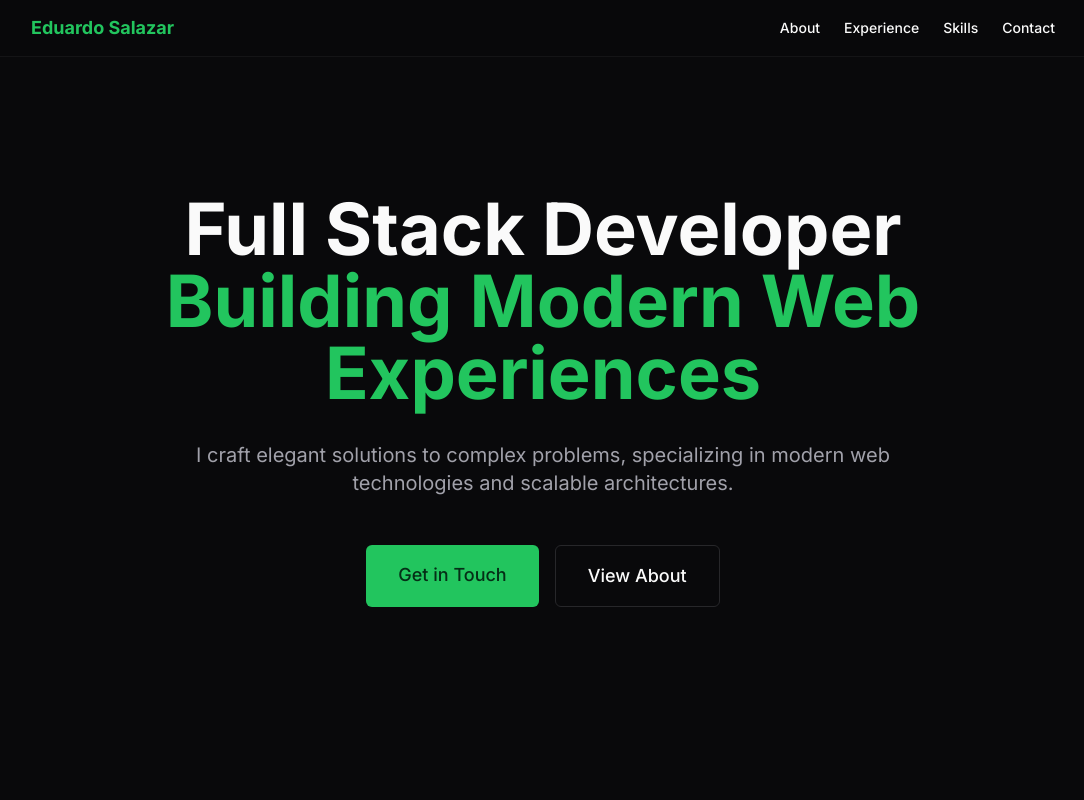
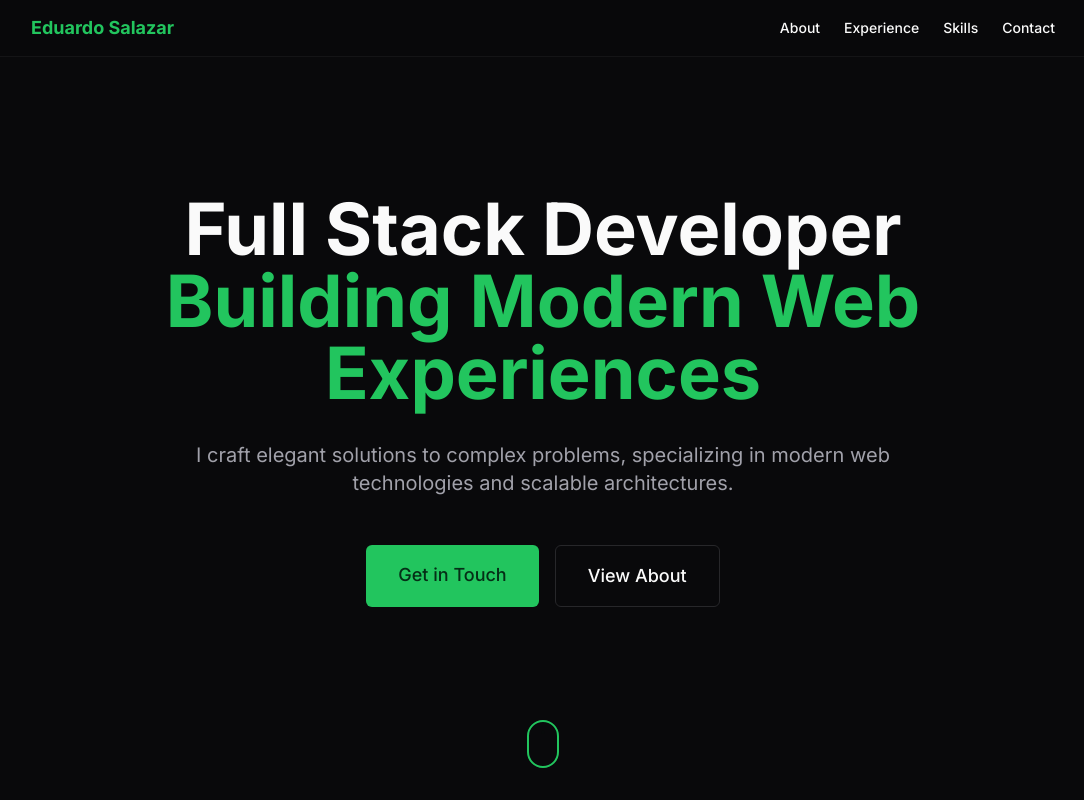
Before and after one commit to esalazarv/portafolio, a Next.js app: page / in a window 1280 px wide. Shown: the top 800 px of the page, without its empty margins (97-1181 px from the left). Built offline with nearby package versions, Linux system fonts and the light colour scheme.

Commit message:
feat: add a scroll down indicator

```diff
--- a/src/app/(landing)/page.tsx
+++ b/src/app/(landing)/page.tsx
@@ -1,9 +1,11 @@
 import Link from "next/link";
 import EmployersCarousel from "@/components/employers-carousel";
+import ScrollIndicator from "@/components/scroll-indicator";
 
 export default function Home() {
   return (
     <>
+      <ScrollIndicator />
       <section className="h-screen flex items-center justify-center">
         <div className="container mx-auto max-w-[1024px] flex flex-col items-center text-center gap-8 px-4">
           <h1 className="text-4xl sm:text-5xl md:text-6xl lg:text-7xl font-bold">
--- a/src/app/globals.css
+++ b/src/app/globals.css
@@ -44,3 +44,22 @@
     @apply bg-background text-foreground;
   }
 }
+
+@keyframes scroll {
+  0% {
+    transform: translate(-50%, 0);
+    opacity: 0;
+  }
+  50% {
+    transform: translate(-50%, 20px);
+    opacity: 1;
+  }
+  100% {
+    transform: translate(-50%, 40px);
+    opacity: 0;
+  }
+}
+
+.animate-scroll {
+  animation: scroll 1.5s cubic-bezier(0.65, 0, 0.35, 1) infinite;
+}
--- /dev/null
+++ b/src/components/scroll-indicator.tsx
@@ -0,0 +1,31 @@
+"use client";
+
+import { useEffect, useState } from "react";
+
+export default function ScrollIndicator() {
+  const [isVisible, setIsVisible] = useState(true);
+
+  useEffect(() => {
+    const handleScroll = () => {
+      const scrollY = window.scrollY;
+      setIsVisible(scrollY < 100);
+    };
+
+    window.addEventListener("scroll", handleScroll, { passive: true });
+    return () => window.removeEventListener("scroll", handleScroll);
+  }, []);
+
+  return (
+    <div
+      className={`
+        fixed bottom-8 left-1/2 -translate-x-1/2 z-40
+        transition-all duration-300 ease-in-out
+        ${isVisible ? "opacity-100 translate-y-0" : "opacity-0 translate-y-4"}
+      `}
+    >
+      <div className="w-8 h-12 border-2 border-primary rounded-full relative">
+        <div className="absolute top-2 left-1/2 -translate-x-1/2 w-1 h-1 bg-primary rounded-full animate-scroll" />
+      </div>
+    </div>
+  );
+}
```
